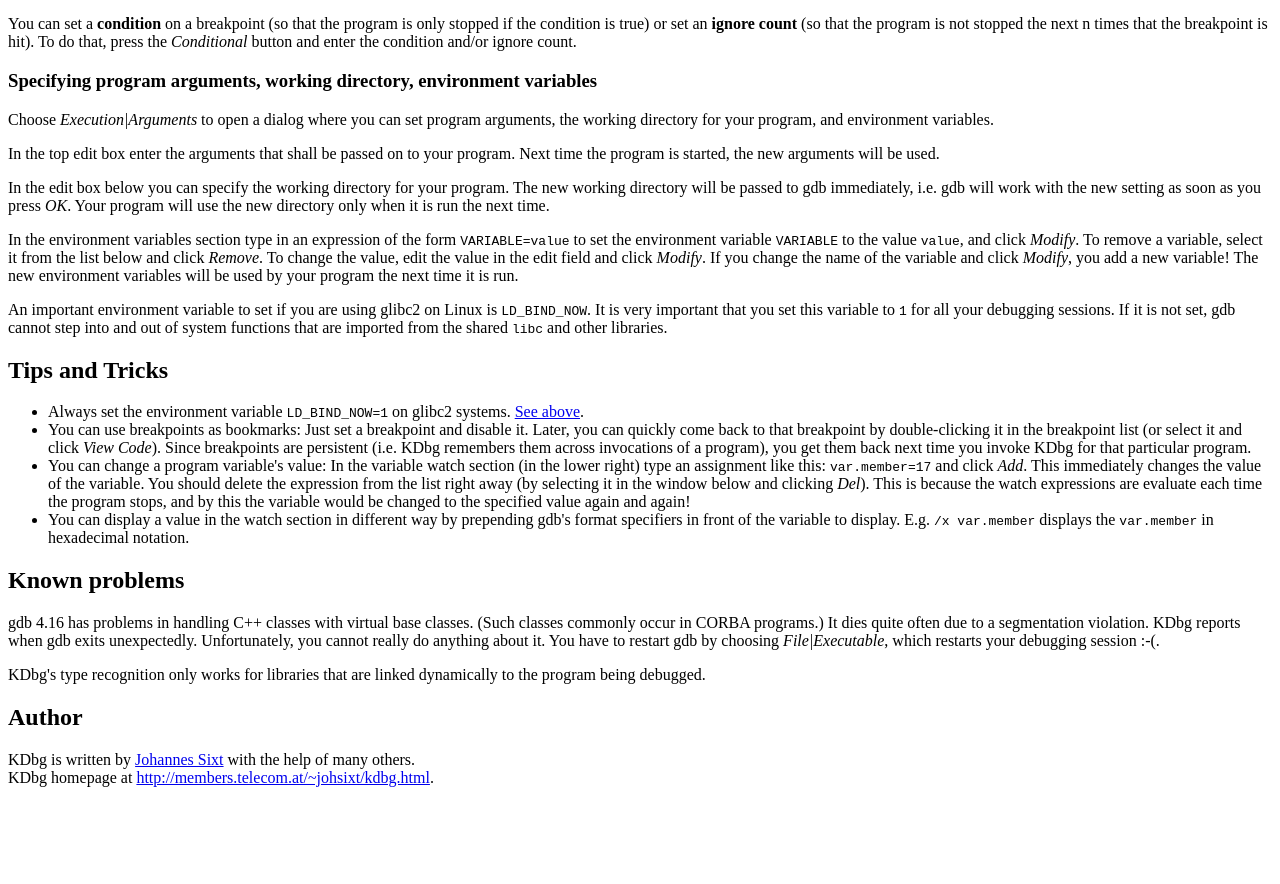
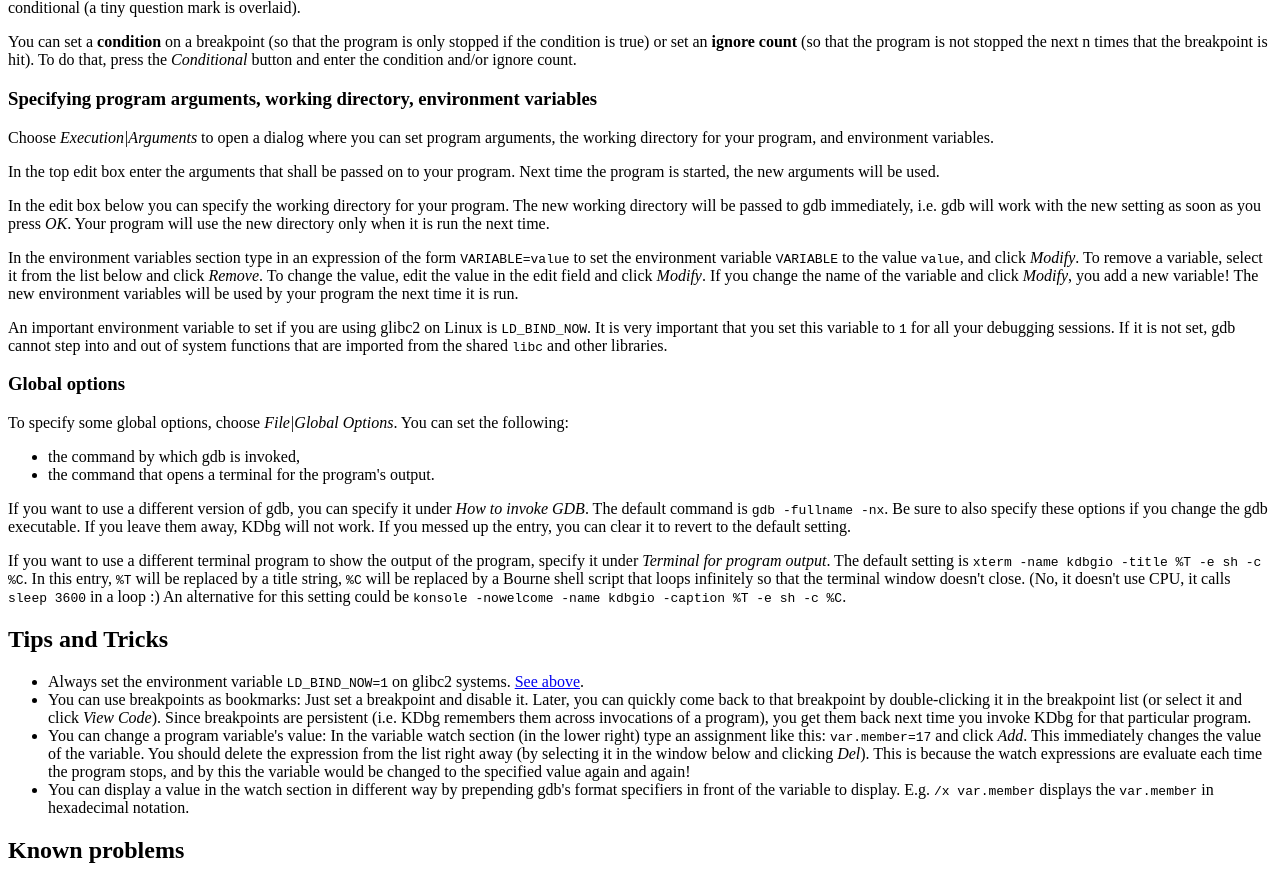
Before and after one commit to j6t/kdbg, a plain HTML site: page kdbg/doc/en/index.html in a window 1280 px wide. Shown: the part 1126-2010 px from the top of the page. Before the commit the page ends 1921 px from the top, so only its background shows below. Drawn offline with Linux system fonts and the light colour scheme.

Commit message:
Updated for global options dialog.

```diff
--- a/kdbg/doc/en/index.html
+++ b/kdbg/doc/en/index.html
@@ -30,6 +30,9 @@
 <li>
 <a href="#Environment">Specifying program arguments, working directory,
 environment variables</a></li>
+
+<li>
+<a href="#GlobalOptions">Global options</a></li>
 </ul>
 
 <li>
@@ -81,7 +84,8 @@
 caused the core dump.
 <p>To run the <b>program with arguments</b>, set the <b>working directory</b>,
 or set <b>environment variables</b>, choose <i>Execution|Arguments</i>.
-<a href="#Environment">See below</a> for more details.
+<a href="#Environment">See
+below</a> for more details.
 <p>In the menu <i>Execution</i> you find the commands that you need to
 <b>run</b>
 the program, <b>step</b> through code, and to <b>interrupt</b> the program
@@ -133,14 +137,40 @@
 Linux is <tt>LD_BIND_NOW</tt>. It is very important that you set this variable
 to <tt>1</tt> for all your debugging sessions. If it is not set, gdb cannot
 step into and out of system functions that are imported from the shared
-<tt>libc</tt> and other libraries.
+<tt>libc</tt>
+and other libraries.
+<h3>
+<a NAME="GlobalOptions"></a>Global options</h3>
+To specify some global options, choose <i>File|Global Options</i>. You
+can set the following:
+<ul>
+<li>
+the command by which gdb is invoked,</li>
+
+<li>
+the command that opens a terminal for the program's output.</li>
+</ul>
+If you want to use a different version of gdb, you can specify it under
+<i>How to invoke GDB</i>. The default command is <tt>gdb -fullname -nx</tt>.
+Be sure to also specify these options if you change the gdb executable.
+If you leave them away, KDbg will not work. If you messed up the entry,
+you can clear it to revert to the default setting.
+<p>If you want to use a different terminal program to show the output of
+the program, specify it under <i>Terminal for program output</i>. The default
+setting is <tt>xterm -name kdbgio -title %T -e sh -c %C</tt>. In this entry,
+<tt>%T</tt> will be replaced by a title string, <tt>%C</tt> will be replaced
+by a Bourne shell script that loops infinitely so that the terminal window
+doesn't close. (No, it doesn't use CPU, it calls <tt>sleep 3600</tt> in
+a loop :) An alternative for this setting could be <tt>konsole -nowelcome
+-name kdbgio -caption %T -e sh -c %C</tt>.
 <h2>
 <a NAME="TipsTricks"></a>Tips and Tricks</h2>
 
 <ul>
 <li>
 Always set the environment variable <tt>LD_BIND_NOW=1</tt> on glibc2 systems.
-<a href="#Environment">See above</a>.</li>
+<a href="#Environment">See
+above</a>.</li>
 
 <li>
 You can use breakpoints as bookmarks: Just set a breakpoint and disable
```
